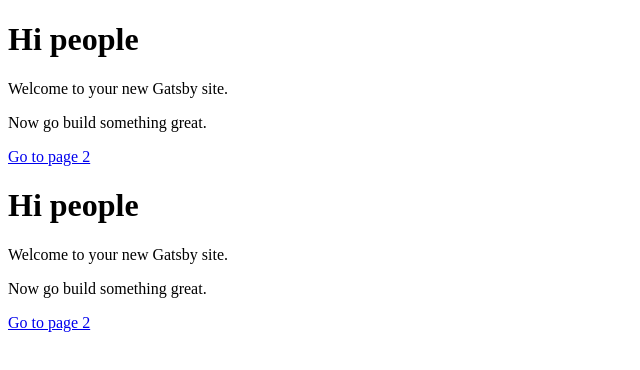
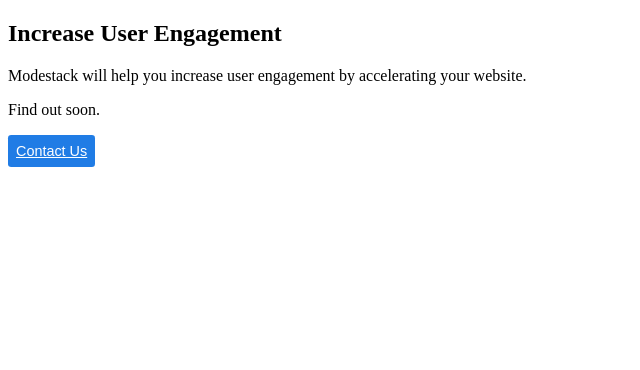
Before and after one commit to modestack/modestack.github.io, a Gatsby site: page / in a window 1280 px wide. Shown: the whole page, without its empty margins (0-640 px from the left). Built offline with nearby package versions, Linux system fonts and the light colour scheme; Gatsby itself is replaced by a stand-in of ours.

Commit message:
minor changes

```diff
--- /dev/null
+++ b/src/components/button.js
@@ -0,0 +1,14 @@
+import React from 'react'
+import PropTypes from 'prop-types';
+import '../styles/button.scss';
+
+const Button = ({title, link}) => (
+    <a href={link} className="primary-button">{title}</a>
+);
+
+
+Button.propTypes = {
+    title: PropTypes.string.isRequired
+};
+
+export default Button;
--- a/src/components/logo.js
+++ b/src/components/logo.js
@@ -85,7 +85,7 @@
 };
 
 const Logo = () => (
-    <div>
+    <div style={{display: "inline-block"}}>
 
 {getModeStackLogo()}
     </div>
--- a/src/layouts/index.js
+++ b/src/layouts/index.js
@@ -10,7 +10,8 @@
     <div
         style={{
             padding: '1rem',
-            borderBottom: '1px solid #eee'
+            borderBottom: '1px solid #eee',
+            'text-align': 'center'
         }}
     >
         <Logo/>
--- a/src/pages/index.js
+++ b/src/pages/index.js
@@ -1,19 +1,14 @@
 import React from 'react'
 import Link from 'gatsby-link'
+import Button from '../components/button';
 
 const IndexPage = () => (
     <div>
         <div className="c-card c-card-corner">
-            <h1>Hi people</h1>
-            <p>Welcome to your new Gatsby site.</p>
-            <p>Now go build something great.</p>
-            <Link to="/page-2/">Go to page 2</Link>
-        </div>
-        <div className="c-card c-card-corner">
-            <h1>Hi people</h1>
-            <p>Welcome to your new Gatsby site.</p>
-            <p>Now go build something great.</p>
-            <Link to="/page-2/">Go to page 2</Link>
+            <h2>Increase User Engagement</h2>
+            <p>Modestack will help you increase user engagement by accelerating your website.</p>
+            <p>Find out soon.</p>
+            <Button link="mailto:info@modestack.co" title="Contact Us"/>
         </div>
     </div>
 )
--- a/src/styles/base.scss
+++ b/src/styles/base.scss
@@ -46,6 +46,7 @@
 }
 
 a {
+  text-decoration: none;
   background-color: transparent;
   -webkit-text-decoration-skip: objects;
 }
--- /dev/null
+++ b/src/styles/button.scss
@@ -0,0 +1,9 @@
+.primary-button {
+  padding: .5rem;
+  background-color: #207ce5;
+  border-radius: .2rem;
+  display: inline-block;
+  color: #ffffff;
+  font-size: .9rem;
+  font-family: sans-serif;
+}
--- a/src/styles/theme.scss
+++ b/src/styles/theme.scss
@@ -18,6 +18,7 @@
 
 .c-card {
   /*border: 1px solid #eeeeee;*/
+  margin: 0 auto;
   width: 300px;
   padding: 2rem;
 }
```
